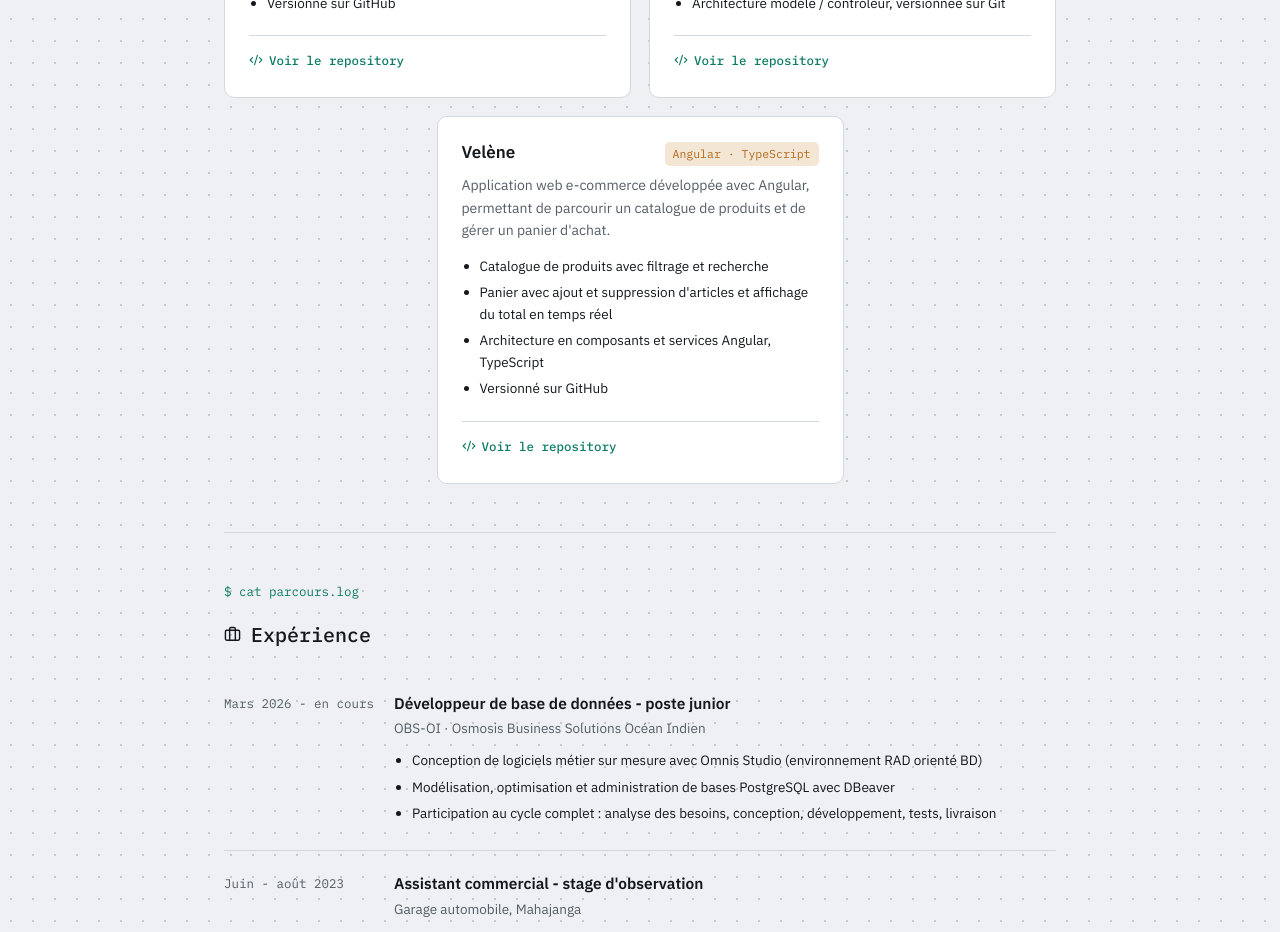
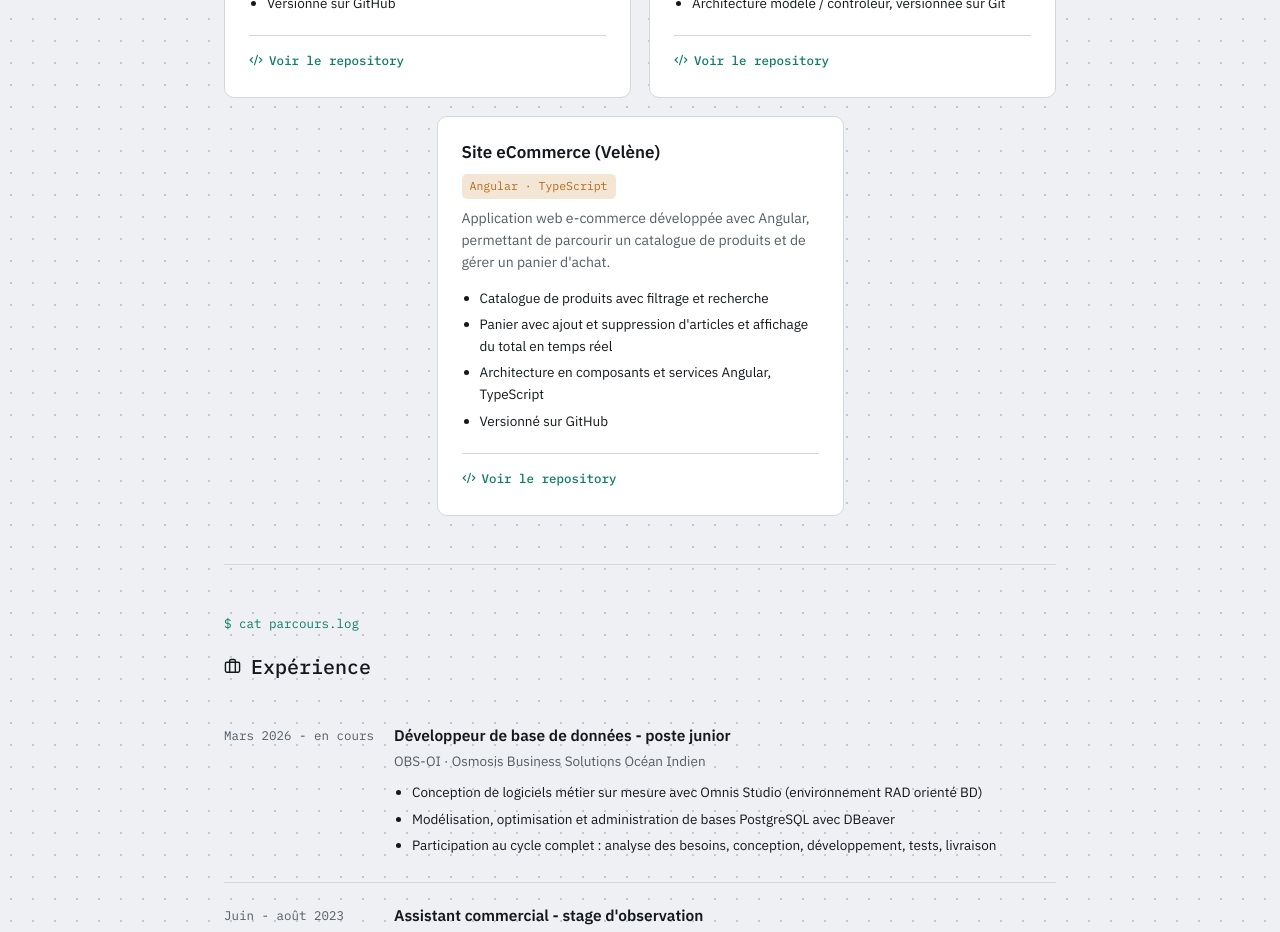
Before and after one commit to Miorena/my-portfolio, a React (Vite) app: page / in a window 1280 px wide. Shown: the part 1840-2772 px from the top of the page. Built offline with nearby package versions, Linux system fonts and the light colour scheme.

Commit message:
Update Project name in project section

```diff
--- a/src/data.js
+++ b/src/data.js
@@ -87,7 +87,7 @@ export const PROJECTS = [
     ],
   },
   {
-    name: "Velène",
+    name: "Site eCommerce (Velène)",
     stack: "Angular · TypeScript",
     github: "https://github.com/Miorena/eCommerce-Angular",
     description:
```
